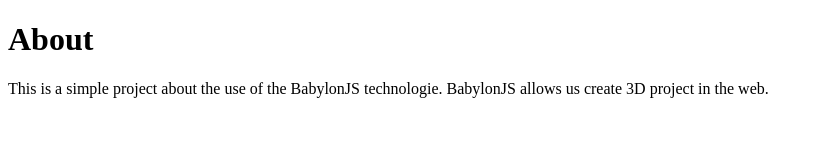
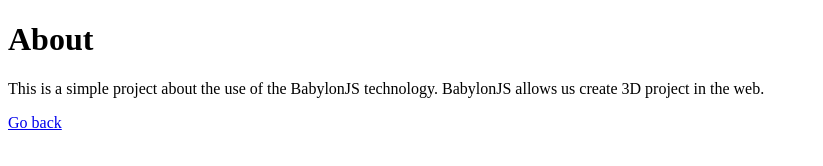
Before and after one commit to caiosantosSTL/babylonjsAstro, an Astro site: page /about in a window 1280 px wide. Shown: the full height of the page, 0-823 px from the left. Built offline with nearby package versions, Linux system fonts and the light colour scheme; Astro itself is replaced by a stand-in of ours.

Commit message:
update proj

```diff
--- a/src/pages/about.html
+++ b/src/pages/about.html
@@ -2,7 +2,9 @@
 
 <p>
 
-    This is a simple project about the use of the BabylonJS technologie.
+    This is a simple project about the use of the BabylonJS technology.
 
     BabylonJS allows us create 3D project in the web.
 </p>
+
+<a href="/"> Go back </a>
--- a/src/pages/index.astro
+++ b/src/pages/index.astro
@@ -13,25 +13,34 @@
 				border: solid black;
 				height: 600px;
 				width: 1020px;
+
 			}
 			.container {
 				display: flex;
 				flex-direction: column;
-				justify-content: center;
+				/*justify-content: center;*/
 				align-items: center;
+
 				gap: 25px;
 				/* height: 100%; */
+			}
+			body{
+				padding: 0;
+				margin: 0;
+				box-sizing: border-box;
+				margin: auto 0;
 			}
 		</style>
 	</head>
 	<body>
 		<div class="container">
 			<h1>Astro</h1>
-			<canvas id="canvas"> </canvas>
 
+			<canvas id="canvas">
+				<p>Your Canvas is not working</p>
+			</canvas>
 			<!--<img src="/pics/download (25).png" alt="" />-->
 			<a href="/about">About</a>
-
 
 
 			<script>
```
